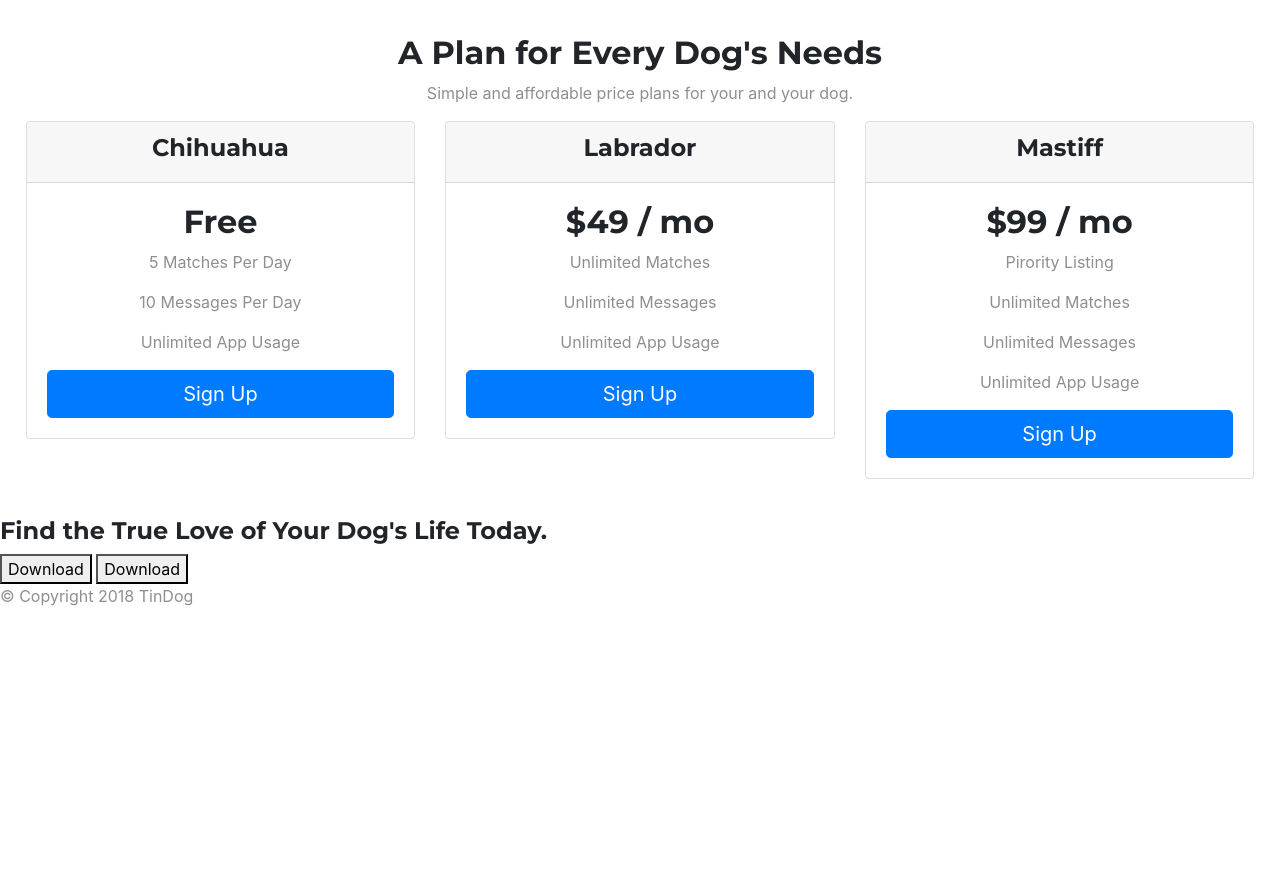
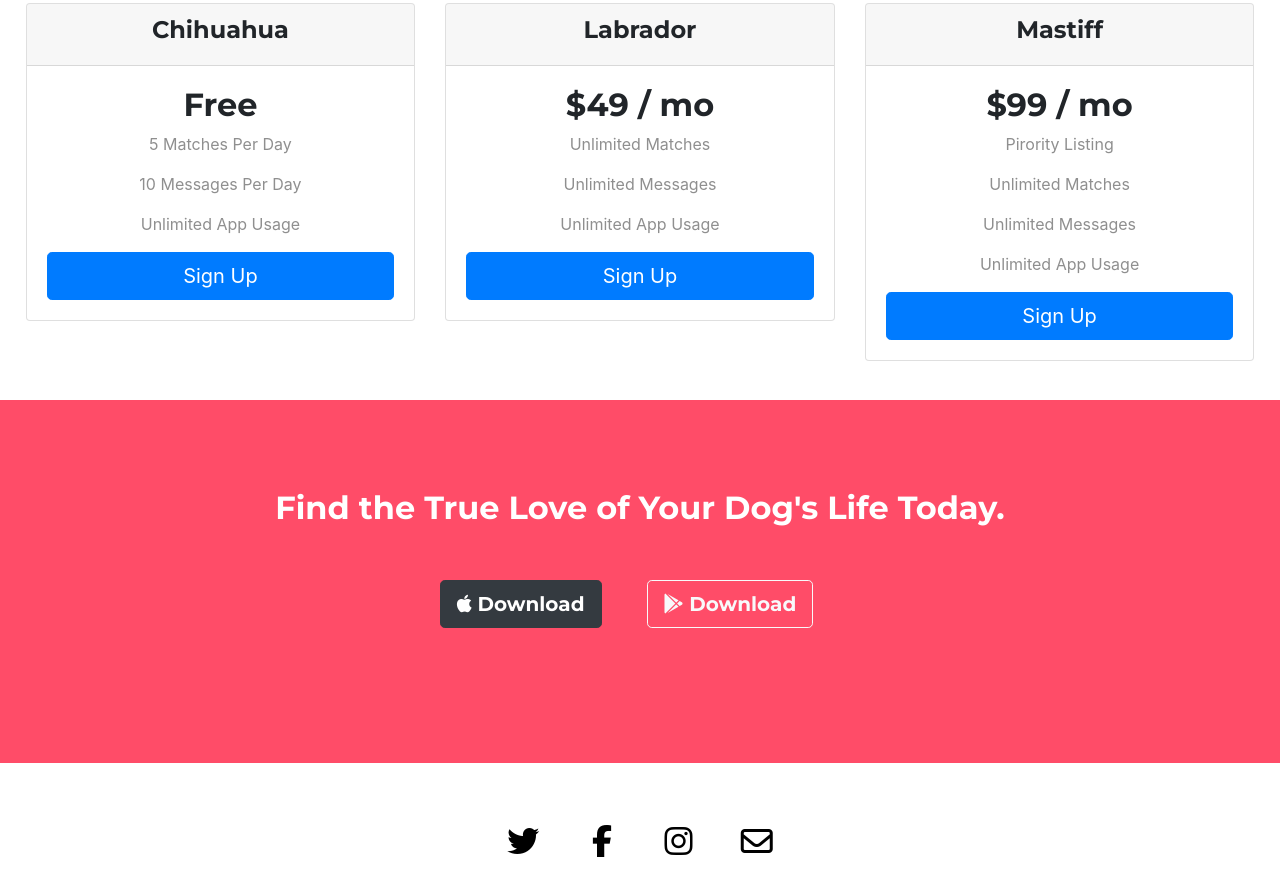
Before and after one commit to AvinashMahanthi/Tindog, a plain HTML site: page index.html in a window 1280 px wide. Shown: the part 1898-2792 px from the top of the page. Before the commit the page ends 2522 px from the top, so only its background shows below. Drawn offline with nearby package versions, Linux system fonts and the light colour scheme.

Commit message:
structure complete

```diff
--- a/css/styles.css
+++ b/css/styles.css
@@ -30,7 +30,7 @@ p{
 }
 
 .container-fluid {
-  padding: 3% 15%;
+  padding: 3% 15% 7% 15%;
 }
 
 /* Navigation-Bar */
@@ -64,7 +64,8 @@ p{
 .title-image{
     width: 60%;
     transform:rotate(25deg);
-    z-index: -1;
+    position: absolute;
+    right: 30%;
 }
 
 /* Featured-section */
@@ -85,6 +86,8 @@ p{
 
 #features{
     padding: 7% 15%;
+    background-color: white;
+    position: relative;
 }
 
 /* testimonials */
@@ -117,3 +120,26 @@ p{
     text-align: center;
     padding: 3% 2%;
 }
+
+/* Call to action */
+
+#cta{
+    background-color: #ff4c68;
+    color: white;
+    font-family: "Montserrat", sans-serif;
+    padding: 7% 15%;
+    text-align: center;
+    font-size: 4rem !important;
+}
+
+/* footer */
+footer{
+    padding: 3%;
+    text-align: center;
+    font-size: 1rem;
+}
+
+.f-icon {
+    padding: 2% 2%;
+    color: #000;
+}
--- a/index.html
+++ b/index.html
@@ -226,9 +226,10 @@
 
   <section id="cta">
 
-    <h3>Find the True Love of Your Dog's Life Today.</h3>
-    <button type="button">Download</button>
-    <button type="button">Download</button>
+    <h2>Find the True Love of Your Dog's Life Today.</h2>
+    <button type="button" class="btn btn-dark btn-lg Download-Button"><i class="fab fa-apple"></i> Download</button>
+    <button type="button" class="btn btn-outline-light btn-lg Download-Button"> <i class="fab fa-google-play"></i>
+      Download</button>
 
   </section>
 
@@ -236,7 +237,10 @@
   <!-- Footer -->
 
   <footer id="footer">
-
+    <p><i class=" f-icon fab fa-twitter fa-2x"></i>
+      <i class="f-icon fab fa-facebook-f fa-2x"></i>
+      <i class="f-icon fab fa-instagram fa-2x"></i><i
+        class="f-icon far fa-envelope fa-2x"></i></p>
     <p>© Copyright 2018 TinDog</p>
 
   </footer>
```
Lines whose indentation alone changed are shown as unchanged.
